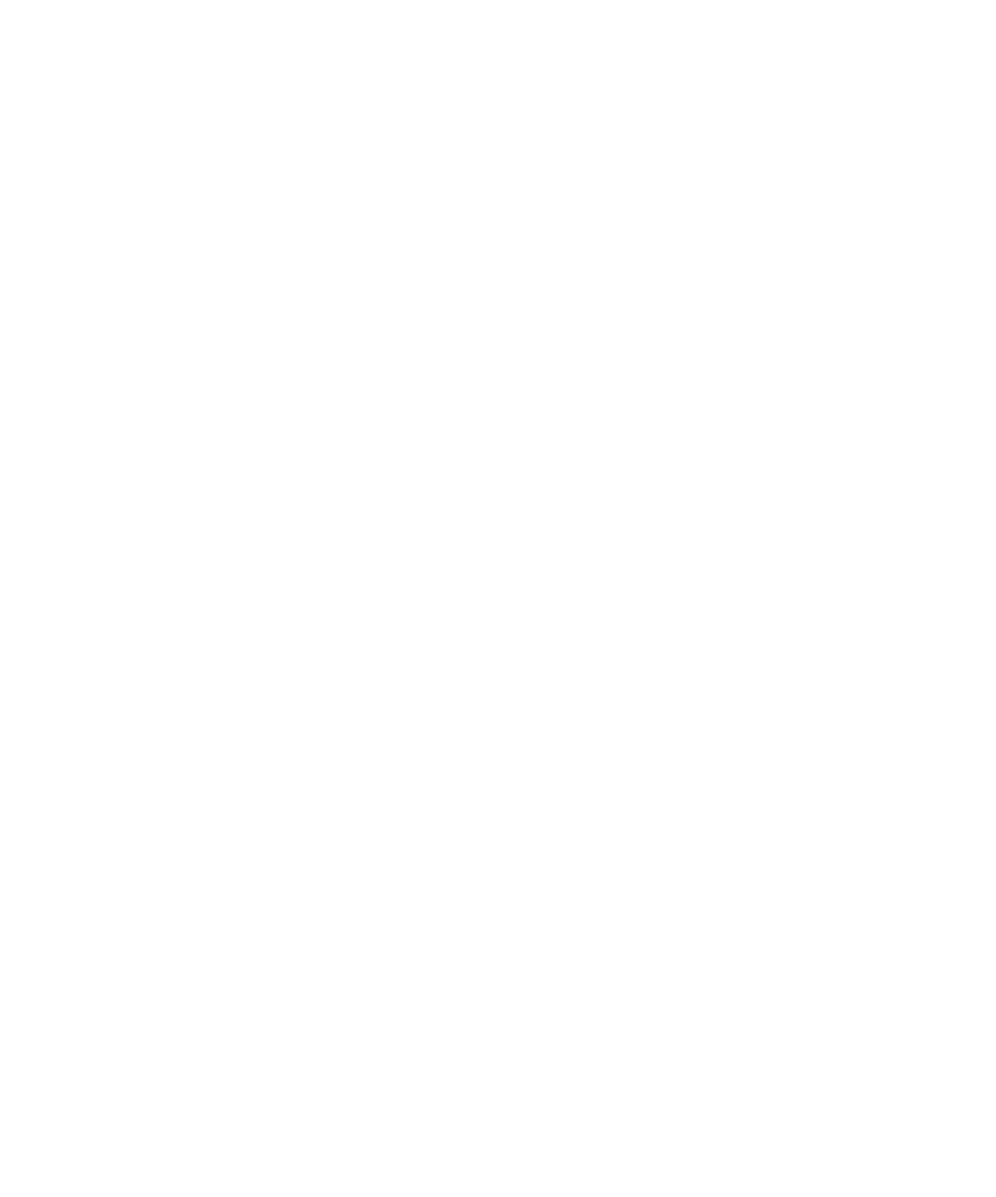
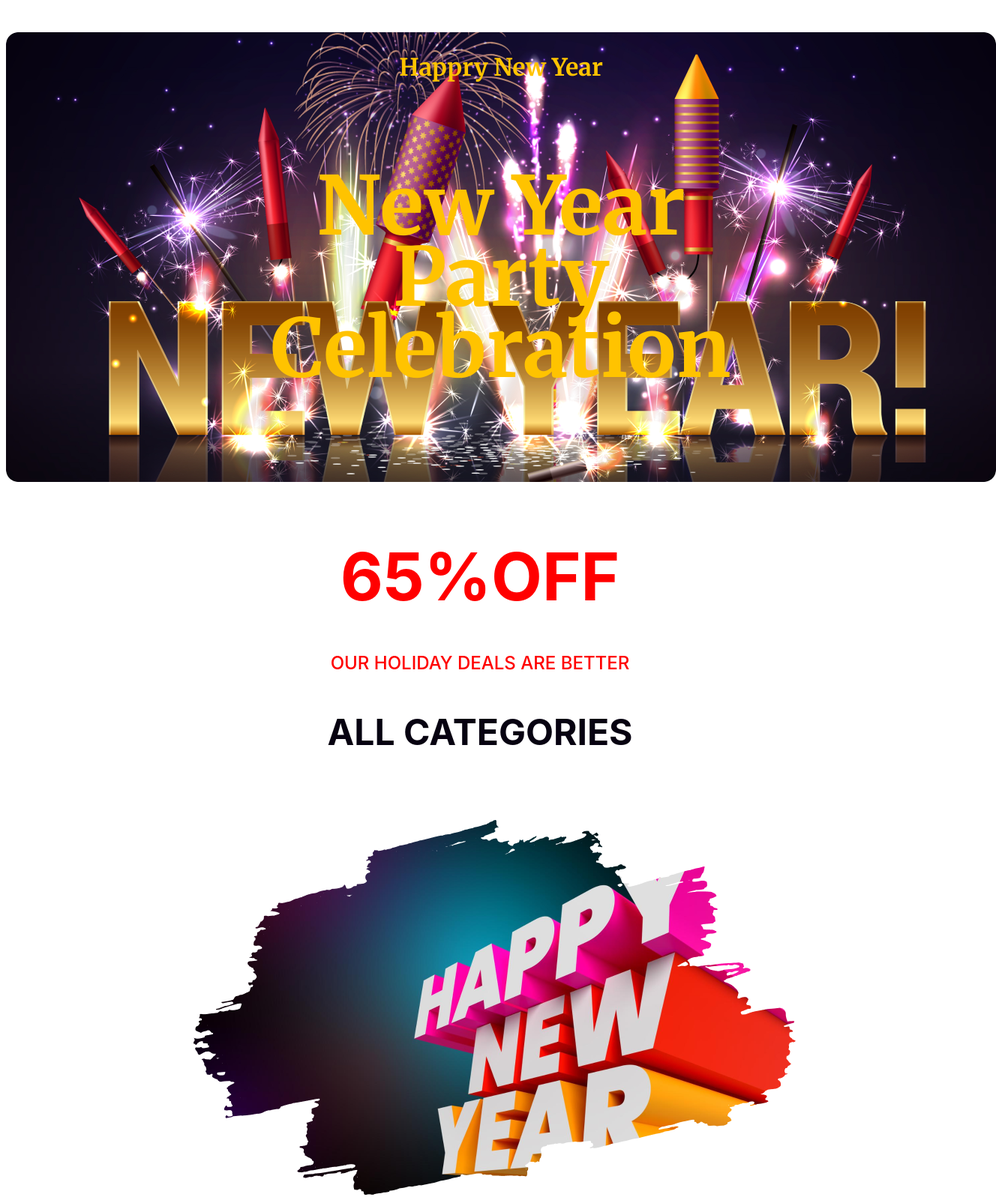
Before and after one commit to ruhula73/assignment-repo-1, a plain HTML site: page index.html in a window 1280 px wide. Shown: the whole page at 75% size, 1328 px wide, since content can reach past the window. Before the commit the page ends 800 px from the top, so only its background shows below. Drawn offline with Linux system fonts and the light colour scheme.

Commit message:
new year banner

```diff
--- a/index.html
+++ b/index.html
@@ -4,9 +4,33 @@
     <meta charset="UTF-8">
     <meta name="viewport" content="width=device-width, initial-scale=1.0">
     <title>Happy New Year</title>
+    <link rel="preconnect" href="https://fonts.googleapis.com">
+<link rel="preconnect" href="https://fonts.gstatic.com" crossorigin>
+<link href="https://fonts.googleapis.com/css2?family=Merriweather:wght@300;400;700;900&display=swap" rel="stylesheet">
     <link rel="stylesheet" href="style.css">
 </head>
 <body>
+    <header>
 
+    </header>
+    <main>
+      <section class="background">
+        <div>
+            <div class="banner-title"><h4>Happry New Year</h4></div>
+            <div class="banner-itmes"><h2>New Year Party Celebration</h2></div>
+        </div>
+      </section>
+      <section>
+          <h1 class="offer">65%OFF</h1>
+          <h5 class="offer-title">OUR HOLIDAY DEALS ARE BETTER</h5>
+          <h3 class="cat">ALL CATEGORIES</h3>
+          <img class="offer-img" src="resources/images/New Year Photo.png" alt="">
+
+
+      </section>
+    </main>
+    <footer>
+
+    </footer>
 </body>
 </html>
--- a/style.css
+++ b/style.css
@@ -0,0 +1,57 @@
+body{
+    font-family: 'Merriweather', serif;
+}
+.background{
+    background-image: url(resources/images/Banner\ Image.png);
+    width: 1320px;
+    height: 600px;
+    border-radius: 16px;
+}
+.banner-title{
+    color: #FFC300;
+    text-align: center;
+    font-size: 32px;
+    font-weight: 400;
+    line-height: 95px;
+    margin-bottom: 0px;
+
+}
+.banner-itmes{
+    color: #FFC300;
+    text-align: center;
+    font-family: Merriweather;
+    font-size: 72px;
+    font-weight: 900;
+    line-height: 95px;
+    margin: 0px 350px;
+
+}
+.offer{
+    color: #F00;
+    text-align: center;
+    font-family: Inter;
+    font-size: 88px;
+    font-weight: 700;
+    margin-bottom: 48px;
+}
+.offer-title{
+    color: #F00;
+    text-align: center;
+    font-family: Inter;
+    font-size: 24px;
+    font-weight: 500;
+    margin: 0px;
+
+}
+.cat{
+    color: #070211;
+    text-align: center;
+    font-family: Inter;
+    font-size: 48px;
+    font-weight: 700;
+}
+.offer-img{
+    width: 802.9px;
+    height: 500px;
+    margin: 40px 250px;
+}
```
